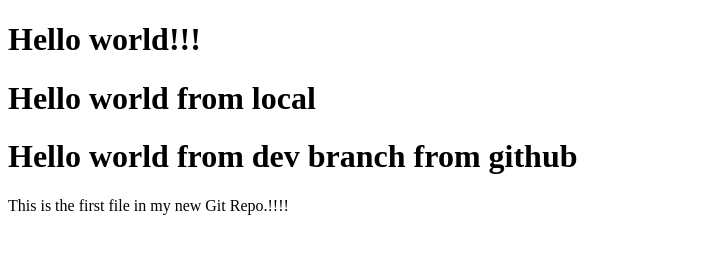
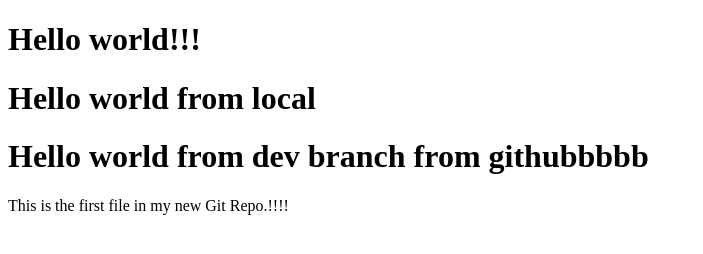
Before and after one commit to yashgithub7/Test-Repo, a plain HTML site: page index.html in a window 1280 px wide. Shown: the whole page, without its empty margins (0-703 px from the left). Drawn offline with Linux system fonts and the light colour scheme.

Commit message:
commiting to dev branch from local

```diff
--- a/index.html
+++ b/index.html
@@ -7,7 +7,7 @@
 
 <h1>Hello world!!!</h1>
 <h1>Hello world from local</h1>
-<h1>Hello world from dev branch from github</h1>
+<h1>Hello world from dev branch from githubbbbb</h1>
 <p>This is the first file in my new Git Repo.!!!!</p>
 
 </body>
```
